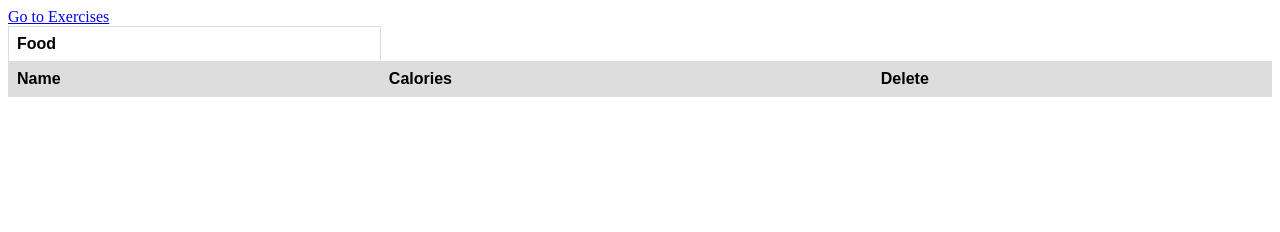
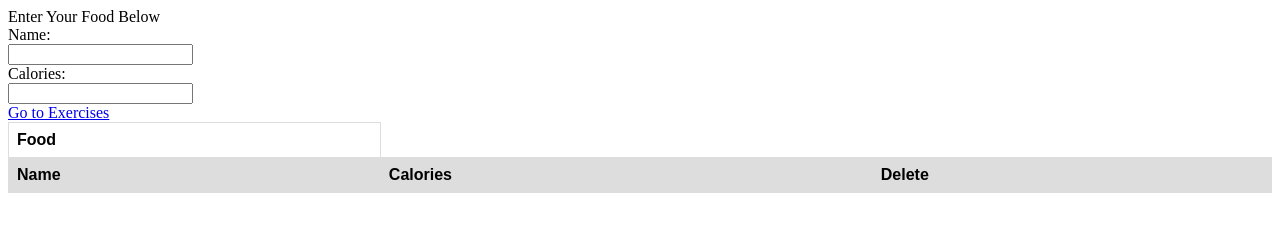
Before and after one commit to bfpepper/quantify-me, a website built with webpack: page foods.html in a window 1280 px wide. Built offline with nearby package versions, Linux system fonts and the light colour scheme.

Commit message:
finish tables?

```diff
--- a/foods.html
+++ b/foods.html
@@ -22,6 +22,14 @@ tr:nth-child(even) {
 }
 </style>
 
+Enter Your Food Below
+<form>
+  Name:<br>
+  <input type="text" name="name"><br>
+  Calories:<br>
+  <input type="text" name="calories">
+</form>
+
 <table>
   <th>Food</th>
   <tr>
@@ -29,6 +37,7 @@ tr:nth-child(even) {
     <th>Calories</th>
     <th>Delete</th>
   </tr>
+
 <script src="main.bundle.js"></script>
 <a href="exercises.html">Go to Exercises</a>
 
```
Also changed, not shown: exercises.html (+9 -1 lines), lib/foods.js (added).
